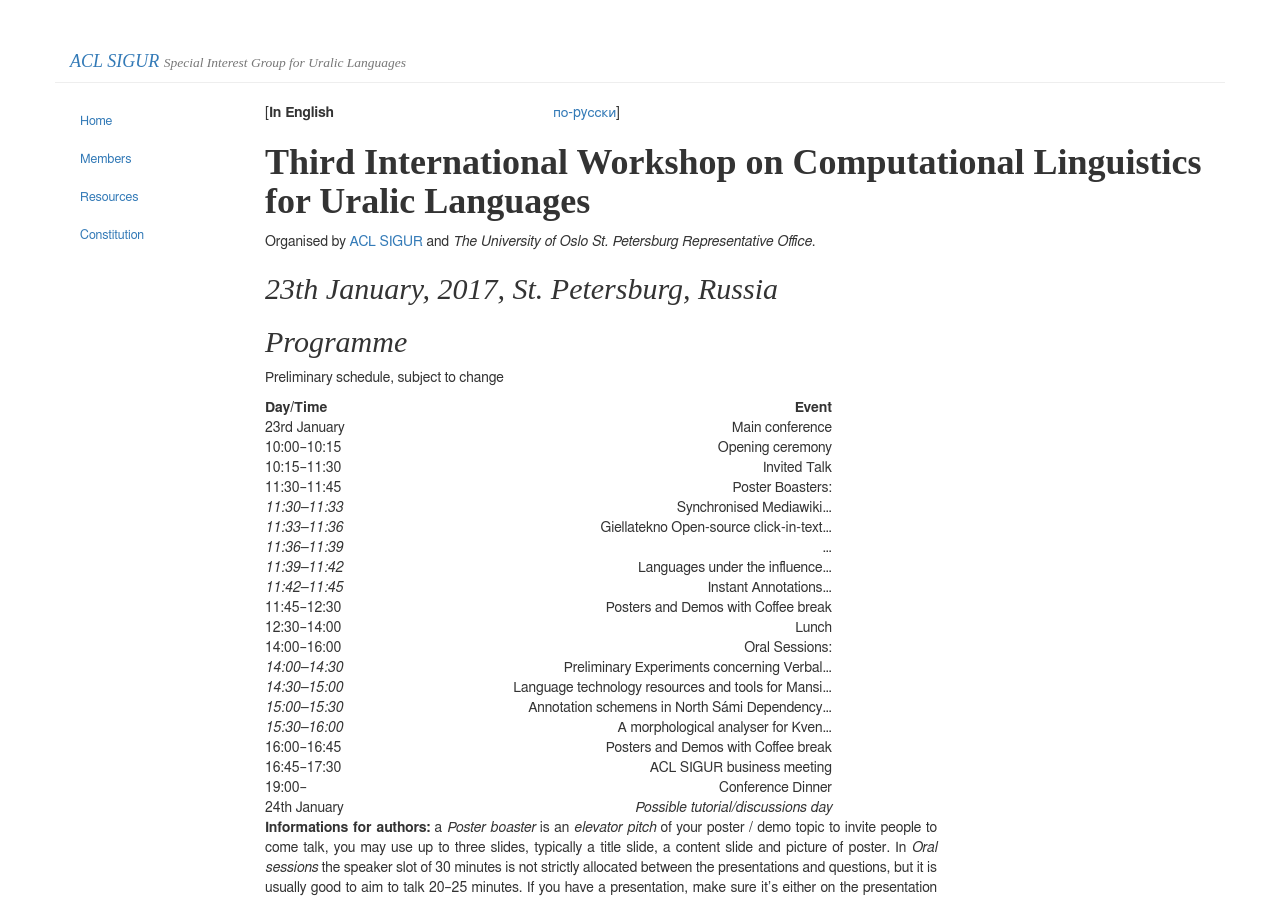
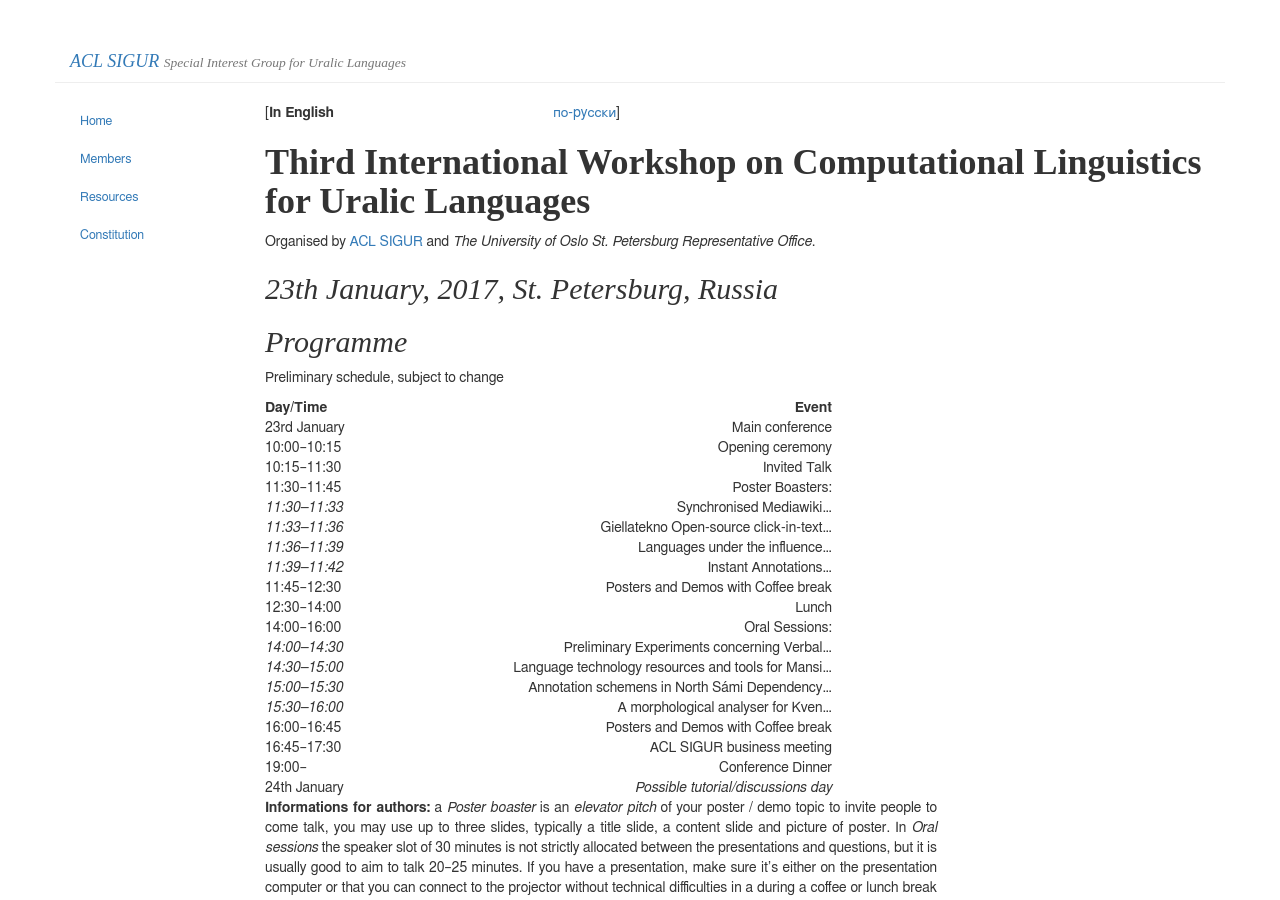
Before and after one commit to acl-sigur/acl-sigur.github.io, a Jekyll site: the page built from iwclul2017.eng.md, in a window 1280 px wide and 900 px high. Built offline with Jekyll 4.4.1, drawn with Linux system fonts in a browser that asks for light colours.

Commit message:
remove rejected paper

```diff
--- a/iwclul2017.eng.md
+++ b/iwclul2017.eng.md
@@ -24,9 +24,8 @@ Preliminary schedule, subject to change
 | 11:30–11:45 | Poster Boasters: |
 | *11:30–11:33* | Synchronised Mediawiki... |
 | *11:33–11:36* | Giellatekno Open-source click-in-text... |
-| *11:36–11:39* | ... |
-| *11:39–11:42* | Languages under the influence... |
-| *11:42–11:45* | Instant Annotations... |
+| *11:36–11:39* | Languages under the influence... |
+| *11:39–11:42* | Instant Annotations... |
 | 11:45–12:30 | Posters and Demos with Coffee break |
 | 12:30–14:00 | Lunch |
 | 14:00–16:00 | Oral Sessions: |
```
